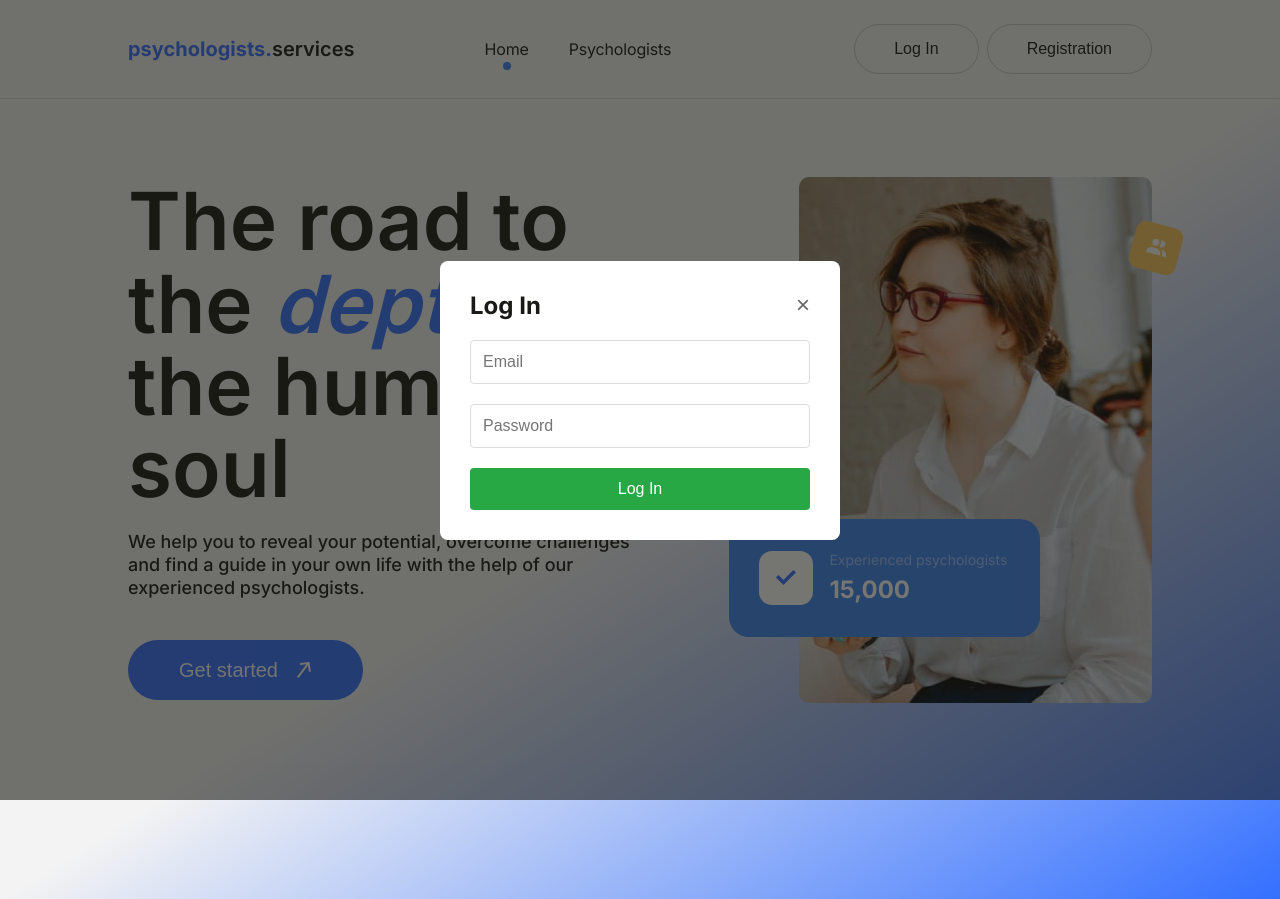
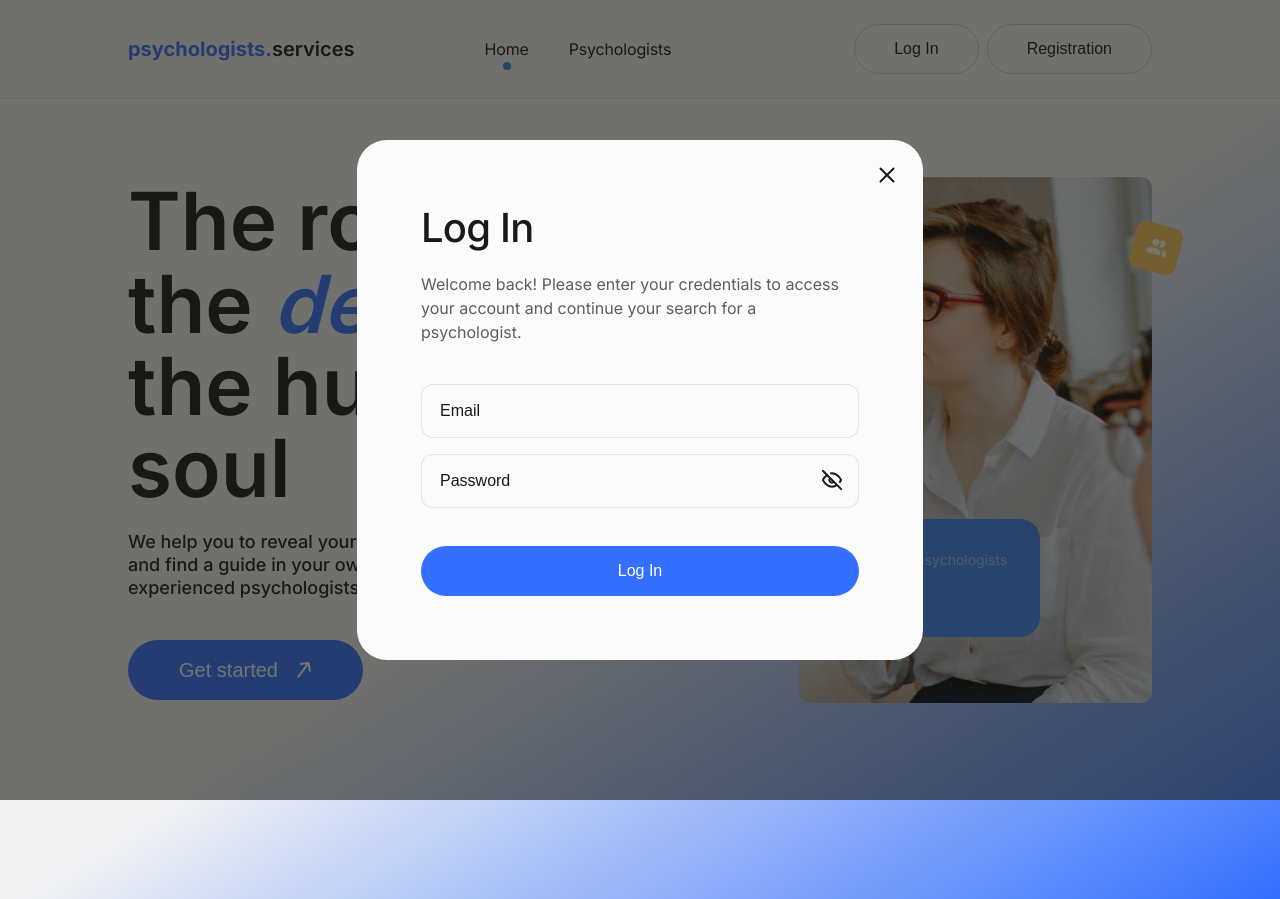
Before and after one commit to Vitalii978/psychologists-service, a React (Vite) app: page / in a window 1280 px wide. Both pictures are taken after a click on the button "Log In". Built offline with nearby package versions, Linux system fonts and the light colour scheme; no server answers.

Commit message:
adjusted the styles in RegisterModule.css

```diff
--- a/src/components/AuthModal/LoginModal/LoginModal.css
+++ /dev/null
@@ -1,96 +0,0 @@
-.modal-backdrop {
-  position: fixed;
-  top: 0;
-  left: 0;
-  right: 0;
-  bottom: 0;
-  background-color: rgba(25, 26, 21, 0.6);
-  display: flex;
-  justify-content: center;
-  align-items: center;
-  z-index: 1000;
-  width: 100%;
-  height: 100%;
-}
-
-.modal-content {
-  background: white;
-  padding: 30px;
-  border-radius: 8px;
-  width: 90%;
-  max-width: 400px;
-}
-
-.modal-header {
-  display: flex;
-  justify-content: space-between;
-  align-items: center;
-  margin-bottom: 20px;
-}
-
-.modal-header h2 {
-  margin: 0;
-}
-
-.close-btn {
-  background: none;
-  border: none;
-  font-size: 24px;
-  cursor: pointer;
-  color: #666;
-}
-
-.input-group {
-  margin-bottom: 20px;
-}
-
-.input-group input {
-  width: 100%;
-  padding: 12px;
-  border: 1px solid #ddd;
-  border-radius: 4px;
-  font-size: 16px;
-  box-sizing: border-box;
-}
-
-.input-error {
-  border-color: red !important;
-}
-
-.error {
-  color: red;
-  font-size: 14px;
-  margin-top: 5px;
-  display: block;
-}
-
-.submit-btn {
-  width: 100%;
-  padding: 12px;
-  background: #007bff;
-  color: white;
-  border: none;
-  border-radius: 4px;
-  font-size: 16px;
-  cursor: pointer;
-}
-
-.submit-btn:hover {
-  background: #0056b3;
-}
-
-
-
-.auth-error {
-  background-color: #fee;
-  color: #c33;
-  padding: 10px;
-  border-radius: 4px;
-  margin-bottom: 15px;
-  border: 1px solid #fcc;
-}
-
-.submit-btn:disabled {
-  background-color: #ccc;
-  cursor: not-allowed;
-}
--- a/src/components/AuthModal/LoginModal/LoginModal.jsx
+++ b/src/components/AuthModal/LoginModal/LoginModal.jsx
@@ -1,92 +1,10 @@
-// import { useEffect } from 'react';
-// import { useForm } from 'react-hook-form';
-// import { yupResolver } from '@hookform/resolvers/yup';
-// import * as yup from 'yup';
-// import './LoginModal.css';
-
-// const schema = yup.object({
-//   email: yup.string().required('Email required').email('Invalid email'),
-//   password: yup.string().required('Password required').min(6, 'Min 6 chars'),
-// });
-
-// function LoginModal({ isOpen, onClose, onLogin }) { // Добавляем onLogin
-//   useEffect(() => {
-//     const handleEscape = (e) => {
-//       if (e.key === 'Escape') {
-//         onClose();
-//       }
-//     };
-
-//     window.addEventListener('keydown', handleEscape);
-//     return () => window.removeEventListener('keydown', handleEscape);
-//   }, [onClose]);
-
-//   const { register, handleSubmit, formState: { errors } } = useForm({
-//     resolver: yupResolver(schema),
-//   });
-
-//   const onSubmit = (data) => {
-//     console.log('Login data:', data);
-//     onLogin(data); // Вызываем функцию входа
-//   };
-
-//   const handleBackdropClick = (e) => {
-//     if (e.target === e.currentTarget) {
-//       onClose();
-//     }
-//   };
-
-//   if (!isOpen) {
-//     return null;
-//   }
-
-//   return (
-//     <div className="modal-backdrop" onClick={handleBackdropClick}>
-//       <div className="modal-content">
-//         <div className="modal-header">
-//           <h2>Log In</h2>
-//           <button className="close-btn" onClick={onClose}>×</button>
-//         </div>
-
-//         <form onSubmit={handleSubmit(onSubmit)}>
-//           <div className="input-group">
-//             <input
-//               type="email"
-//               placeholder="Email"
-//               className={errors.email ? 'input-error' : ''}
-//               {...register('email')}
-//             />
-//             {errors.email && <span className="error">{errors.email.message}</span>}
-//           </div>
-
-//           <div className="input-group">
-//             <input
-//               type="password"
-//               placeholder="Password"
-//               className={errors.password ? 'input-error' : ''}
-//               {...register('password')}
-//             />
-//             {errors.password && <span className="error">{errors.password.message}</span>}
-//           </div>
-
-//           <button type="submit" className="submit-btn">Log In</button>
-//         </form>
-//       </div>
-//     </div>
-//   );
-// }
-
-// export default LoginModal;
-
-
-
-
 import { useEffect, useState, useCallback } from 'react';
 import { useForm } from 'react-hook-form';
 import { yupResolver } from '@hookform/resolvers/yup';
 import * as yup from 'yup';
 import { loginUser } from '../../../firebase/auth';
-import './LoginModal.css';
+import '../RegisterModal/RegisterModal.css';
+import svg from '../../../assets/images/icons.svg';
 
 const schema = yup.object({
   email: yup.string().required('Email required').email('Invalid email'),
@@ -96,19 +14,19 @@ const schema = yup.object({
 function LoginModal({ isOpen, onClose }) {
   const [error, setError] = useState('');
   const [loading, setLoading] = useState(false);
+  const [showPassword, setShowPassword] = useState(false);
 
   const { register, handleSubmit, formState: { errors }, reset } = useForm({
     resolver: yupResolver(schema),
   });
 
-  // Функция закрытия модалки
   const handleClose = useCallback(() => {
     onClose();
     reset();
     setError('');
+    setShowPassword(false);
   }, [onClose, reset]);
 
-  // Отправка формы
   const onSubmit = async (data) => {
     setError('');
     setLoading(true);
@@ -124,14 +42,12 @@ function LoginModal({ isOpen, onClose }) {
     setLoading(false);
   };
 
-  // Закрытие по backdrop
   const handleBackdropClick = (e) => {
     if (e.target === e.currentTarget) {
       handleClose();
     }
   };
 
-  // Закрытие по Escape
   useEffect(() => {
     const handleEscape = (e) => {
       if (e.key === 'Escape' && isOpen) {
@@ -150,12 +66,26 @@ function LoginModal({ isOpen, onClose }) {
       <div className="modal-content">
         <div className="modal-header">
           <h2>Log In</h2>
-          <button className="close-btn" onClick={handleClose}>×</button>
+        </div>
+
+          {/* КРЕСТИК ДЛЯ ЗАКРЫТИЯ МОДАЛЬНОГО ОКНА */}
+          <button className="close-btn" onClick={handleClose}>
+            <svg>
+              <use href={`${svg}#icon-close`}></use>
+            </svg>
+          </button>
+
+        {/* ДОБАВЛЯЕМ ПОЯСНЯЮЩИЙ ТЕКСТ */}
+        <div className="modal-description">
+          <p className="description-text">
+            Welcome back! Please enter your credentials to access your account
+            and continue your search for a psychologist.
+          </p>
         </div>
 
         {error && <div className="auth-error">{error}</div>}
 
-        <form onSubmit={handleSubmit(onSubmit)}>
+        <form className="form-group" onSubmit={handleSubmit(onSubmit)}>
           <div className="input-group">
             <input
               type="email"
@@ -166,13 +96,23 @@ function LoginModal({ isOpen, onClose }) {
             {errors.email && <span className="error">{errors.email.message}</span>}
           </div>
 
-          <div className="input-group">
+          <div className="input-group password-group">
             <input
-              type="password"
+              type={showPassword ? 'text' : 'password'}
               placeholder="Password"
               className={errors.password ? 'input-error' : ''}
               {...register('password')}
             />
+            <button
+              type="button"
+              className="toggle-password-btn"
+              onClick={() => setShowPassword(!showPassword)}
+              aria-label={showPassword ? 'Hide password' : 'Show password'}
+            >
+              <svg className="toggle-password-icon">
+                <use href={showPassword ? `${svg}#icon-eye` : `${svg}#icon-eye-off`}></use>
+              </svg>
+            </button>
             {errors.password && <span className="error">{errors.password.message}</span>}
           </div>
 
--- a/src/components/AuthModal/RegisterModal/RegisterModal.css
+++ b/src/components/AuthModal/RegisterModal/RegisterModal.css
@@ -1,26 +1,51 @@
+/* Фон модального окна */
 .modal-backdrop {
   position: fixed;
   top: 0;
   left: 0;
-  right: 0;
-  bottom: 0;
-  background-color: rgba(25, 26, 21, 0.6);
-  display: flex;
-  justify-content: center;
-  align-items: center;
-  z-index: 1000;
   width: 100%;
   height: 100%;
+  background-color: rgba(17, 17, 17, 0.4);
+  display: flex;
+  align-items: center;
+  justify-content: center;
+  z-index: 1000;
+  padding: 20px;
+  animation: fadeIn 0.3s ease;
 }
 
+/* @keyframes fadeIn {
+  from {
+    opacity: 0;
+  }
+  to {
+    opacity: 1;
+  }
+} */
+
+/* Контент модального окна */
 .modal-content {
-  background: white;
+  background-color: #fbfbfb;;
+  border-radius: 30px;
   padding: 30px;
-  border-radius: 8px;
-  width: 90%;
-  max-width: 400px;
+  max-width: 566px;
+  width: 100%;
+  position: relative;
+  animation: slideUp 0.3s ease;
 }
 
+/* @keyframes slideUp {
+  from {
+    transform: translateY(20px);
+    opacity: 0;
+  }
+  to {
+    transform: translateY(0);
+    opacity: 1;
+  }
+} */
+
+/* Заголовок модалки */
 .modal-header {
   display: flex;
   justify-content: space-between;
@@ -29,68 +54,208 @@
 }
 
 .modal-header h2 {
+  font-weight: 500;
+  font-size: 30px;
+  line-height: 1.2;
+  letter-spacing: -0.02em;
+  color: #191a15;
   margin: 0;
 }
 
+/* Поясняющий текст под заголовком */
+.modal-description {
+  margin-bottom: 20px;
+}
+
+.description-text {
+  font-size: 14px;
+  line-height: 1.5;
+  color: rgba(25, 26, 21, 0.7);
+  margin: 0;
+}
+
+/* Если есть ошибка, увеличиваем отступ */
+.auth-error + .modal-description {
+  margin-top: 16px;
+}
+
+/* Корректируем отступы для формы */
+/* .auth-error ~ form .input-group:first-child {
+  margin-top: 0;
+} */
+
+/* Кнопка закрытия */
 .close-btn {
-  background: none;
+  position: absolute;
+  right: 20px;
+  top: 20px;
+  display: block;
   border: none;
-  font-size: 24px;
+  background-color: transparent;
   cursor: pointer;
-  color: #666;
+  text-align: center;
+  width: 32px;
+  height: 32px;
+
+  svg {
+    width: 26px;
+    height: 26px;
+    stroke-width: 2.50px;
+    stroke: #191a15;
+  }
+}
+
+/* .close-btn:hover {
+  color: #54ADFF;
+} */
+
+/* Группы полей ввода */
+.form-group {
+  display: flex;
+  justify-content: space-between;
+  align-items: center;
+  flex-direction: column;
+  gap: 18px;
+
+  /* margin-bottom: 18px;
+  position: relative; */
+}
+
+/* Стили для поля с паролем */
+.password-group {
+  position: relative;
+}
+
+.password-group input {
+  padding-right: 50px; /* Место для кнопки глаза */
 }
 
 .input-group {
-  margin-bottom: 20px;
+  max-width: 438px;
+  width: 100%;
+  height: 52px;
 }
 
+/* Поля ввода */
 .input-group input {
   width: 100%;
-  padding: 12px;
-  border: 1px solid #ddd;
-  border-radius: 4px;
+  padding: 16px 18px;
+  border: 1px solid rgba(25, 26, 21, 0.1);
+  border-radius: 12px;
   font-size: 16px;
-  box-sizing: border-box;
+  line-height: 1.25;
+  color: #191a15;
+  background-color: #fbfbfb;
+  transition: border-color 0.2s ease, box-shadow 0.2s ease;
 }
 
+.input-group input::placeholder {
+  color: #191a15;
+}
+
+.input-group input:focus {
+  outline: none;
+  border-color: #54ADFF;
+  box-shadow: 0 0 0 2px rgba(84, 173, 255, 0.1);
+}
+
+/* Стили для ошибок */
 .input-error {
-  border-color: red !important;
+  border-color: #ff4d4d !important;
 }
 
 .error {
-  color: red;
+  display: block;
+  color: #ff4d4d;
   font-size: 14px;
-  margin-top: 5px;
-  display: block;
+  margin-top: 4px;
 }
 
+.auth-error {
+  background-color: #ffeded;
+  color: #ff4d4d;
+  padding: 12px 16px;
+  border-radius: 12px;
+  margin-bottom: 20px;
+  font-size: 14px;
+  border: 1px solid #ffcccc;
+}
+
+/* Кнопка показа/скрытия пароля */
+.toggle-password-btn {
+  position: absolute;
+  right: 12px;
+  top: 50%;
+  transform: translateY(-50%);
+  background: none;
+  border: none;
+  cursor: pointer;
+  padding: 5px;
+  display: flex;
+  align-items: center;
+  justify-content: center;
+  /* color: #666; */
+  transition: color 0.2s ease;
+  z-index: 2;
+}
+
+/* .toggle-password-btn:hover {
+  color: #54ADFF;
+} */
+
+/* .toggle-password-btn:focus {
+  outline: none;
+} */
+
+.toggle-password-icon {
+  width: 20px;
+  height: 20px;
+  stroke-width: 2px;
+  stroke: #191a15;;
+  fill: transparent;
+}
+
+/* Кнопка отправки формы */
 .submit-btn {
   width: 100%;
-  padding: 12px;
-  background: #28a745;
+  padding: 16px;
+  background-color: #3470ff;
   color: white;
   border: none;
-  border-radius: 4px;
+  border-radius: 30px;
   font-size: 16px;
+  font-weight: 500;
   cursor: pointer;
+  transition: background-color 0.3s ease;
+  margin-top: 22px;
 }
 
-.submit-btn:hover {
-  background: #1e7e34;
-}
-
-
-
-.auth-error {
-  background-color: #fee;
-  color: #c33;
-  padding: 10px;
-  border-radius: 4px;
-  margin-bottom: 15px;
-  border: 1px solid #fcc;
+.submit-btn:hover:not(:disabled) {
+  background-color: #255ee8;
 }
 
 .submit-btn:disabled {
   background-color: #ccc;
   cursor: not-allowed;
 }
+
+/* Адаптивность */
+@media screen and (min-width: 600px) {
+.modal-content {
+  padding: 64px;
+}
+
+.modal-header h2 {
+  font-size: 40px;
+}
+
+.modal-description {
+  margin-bottom: 40px;
+}
+
+.description-text {
+  font-size: 16px;
+}
+
+
+  }
--- a/src/components/AuthModal/RegisterModal/RegisterModal.jsx
+++ b/src/components/AuthModal/RegisterModal/RegisterModal.jsx
@@ -1,140 +1,33 @@
-// import { useEffect } from 'react';
-// import { useForm } from 'react-hook-form';
-// import { yupResolver } from '@hookform/resolvers/yup';
-// import * as yup from 'yup';
-// import './RegisterModal.css';
-
-// const schema = yup.object({
-//   name: yup.string().required('Name required').min(2, 'Min 2 chars'),
-//   email: yup.string().required('Email required').email('Invalid email'),
-//   password: yup.string().required('Password required').min(6, 'Min 6 chars'),
-//   confirmPassword: yup.string()
-//     .required('Confirm password')
-//     .oneOf([yup.ref('password')], 'Passwords must match'),
-// });
-
-// function RegisterModal({ isOpen, onClose, onRegister }) { // Добавляем onRegister
-//   useEffect(() => {
-//     const handleEscape = (e) => {
-//       if (e.key === 'Escape') {
-//         onClose();
-//       }
-//     };
-
-//     window.addEventListener('keydown', handleEscape);
-//     return () => window.removeEventListener('keydown', handleEscape);
-//   }, [onClose]);
-
-//   const { register, handleSubmit, formState: { errors } } = useForm({
-//     resolver: yupResolver(schema),
-//   });
-
-//   const onSubmit = (data) => {
-//     console.log('Register data:', data);
-//     onRegister(data); // Вызываем функцию регистрации
-//   };
-
-//   const handleBackdropClick = (e) => {
-//     if (e.target === e.currentTarget) {
-//       onClose();
-//     }
-//   };
-
-//   if (!isOpen) {
-//     return null;
-//   }
-
-//   return (
-//     <div className="modal-backdrop" onClick={handleBackdropClick}>
-//       <div className="modal-content">
-//         <div className="modal-header">
-//           <h2>Registration</h2>
-//           <button className="close-btn" onClick={onClose}>×</button>
-//         </div>
-
-//         <form onSubmit={handleSubmit(onSubmit)}>
-//           <div className="input-group">
-//             <input
-//               type="text"
-//               placeholder="Name"
-//               className={errors.name ? 'input-error' : ''}
-//               {...register('name')}
-//             />
-//             {errors.name && <span className="error">{errors.name.message}</span>}
-//           </div>
-
-//           <div className="input-group">
-//             <input
-//               type="email"
-//               placeholder="Email"
-//               className={errors.email ? 'input-error' : ''}
-//               {...register('email')}
-//             />
-//             {errors.email && <span className="error">{errors.email.message}</span>}
-//           </div>
-
-//           <div className="input-group">
-//             <input
-//               type="password"
-//               placeholder="Password"
-//               className={errors.password ? 'input-error' : ''}
-//               {...register('password')}
-//             />
-//             {errors.password && <span className="error">{errors.password.message}</span>}
-//           </div>
-
-//           <div className="input-group">
-//             <input
-//               type="password"
-//               placeholder="Confirm Password"
-//               className={errors.confirmPassword ? 'input-error' : ''}
-//               {...register('confirmPassword')}
-//             />
-//             {errors.confirmPassword && <span className="error">{errors.confirmPassword.message}</span>}
-//           </div>
-
-//           <button type="submit" className="submit-btn">Register</button>
-//         </form>
-//       </div>
-//     </div>
-//   );
-// }
-
-// export default RegisterModal;
-
-
 import { useEffect, useState, useCallback } from 'react';
 import { useForm } from 'react-hook-form';
 import { yupResolver } from '@hookform/resolvers/yup';
 import * as yup from 'yup';
 import { registerUser } from '../../../firebase/auth';
 import './RegisterModal.css';
+import svg from '../../../assets/images/icons.svg';
 
 const schema = yup.object({
   name: yup.string().required('Name required').min(2, 'Min 2 chars'),
   email: yup.string().required('Email required').email('Invalid email'),
   password: yup.string().required('Password required').min(6, 'Min 6 chars'),
-  confirmPassword: yup.string()
-    .required('Confirm password')
-    .oneOf([yup.ref('password')], 'Passwords must match'),
 });
 
 function RegisterModal({ isOpen, onClose }) {
   const [error, setError] = useState('');
   const [loading, setLoading] = useState(false);
+  const [showPassword, setShowPassword] = useState(false);
 
   const { register, handleSubmit, formState: { errors }, reset } = useForm({
     resolver: yupResolver(schema),
   });
 
-  // Функция закрытия модалки
   const handleClose = useCallback(() => {
     onClose();
     reset();
     setError('');
+    setShowPassword(false);
   }, [onClose, reset]);
 
-  // Отправка формы
   const onSubmit = async (data) => {
     setError('');
     setLoading(true);
@@ -150,14 +43,12 @@ function RegisterModal({ isOpen, onClose }) {
     setLoading(false);
   };
 
-  // Закрытие по backdrop
   const handleBackdropClick = (e) => {
     if (e.target === e.currentTarget) {
       handleClose();
     }
   };
 
-  // Закрытие по Escape
   useEffect(() => {
     const handleEscape = (e) => {
       if (e.key === 'Escape' && isOpen) {
@@ -176,12 +67,27 @@ function RegisterModal({ isOpen, onClose }) {
       <div className="modal-content">
         <div className="modal-header">
           <h2>Registration</h2>
-          <button className="close-btn" onClick={handleClose}>×</button>
+        </div>
+
+        {/* КРЕСТИК ДЛЯ ЗАКРЫТИЯ МОДАЛЬНОГО ОКНА */}
+          <button className="close-btn" onClick={handleClose}>
+            <svg>
+              <use href={`${svg}#icon-close`}></use>
+            </svg>
+          </button>
+
+
+        {/* ДОБАВЛЯЕМ ПОЯСНЯЮЩИЙ ТЕКСТ */}
+        <div className="modal-description">
+          <p className="description-text">
+            Thank you for your interest in our platform! In order to register,
+            we need some information. Please provide us with the following information.
+          </p>
         </div>
 
         {error && <div className="auth-error">{error}</div>}
 
-        <form onSubmit={handleSubmit(onSubmit)}>
+        <form className="form-group" onSubmit={handleSubmit(onSubmit)}>
           <div className="input-group">
             <input
               type="text"
@@ -202,28 +108,28 @@ function RegisterModal({ isOpen, onClose }) {
             {errors.email && <span className="error">{errors.email.message}</span>}
           </div>
 
-          <div className="input-group">
+          <div className="input-group password-group">
             <input
-              type="password"
+              type={showPassword ? 'text' : 'password'}
               placeholder="Password"
               className={errors.password ? 'input-error' : ''}
               {...register('password')}
             />
+            <button
+              type="button"
+              className="toggle-password-btn"
+              onClick={() => setShowPassword(!showPassword)}
+              aria-label={showPassword ? 'Hide password' : 'Show password'}
+            >
+              <svg className="toggle-password-icon">
+                <use href={showPassword ? `${svg}#icon-eye` : `${svg}#icon-eye-off`}></use>
+              </svg>
+            </button>
             {errors.password && <span className="error">{errors.password.message}</span>}
           </div>
 
-          <div className="input-group">
-            <input
-              type="password"
-              placeholder="Confirm Password"
-              className={errors.confirmPassword ? 'input-error' : ''}
-              {...register('confirmPassword')}
-            />
-            {errors.confirmPassword && <span className="error">{errors.confirmPassword.message}</span>}
-          </div>
-
           <button type="submit" className="submit-btn" disabled={loading}>
-            {loading ? 'Loading...' : 'Register'}
+            {loading ? 'Loading...' : 'Sign Up'}
           </button>
         </form>
       </div>
```
